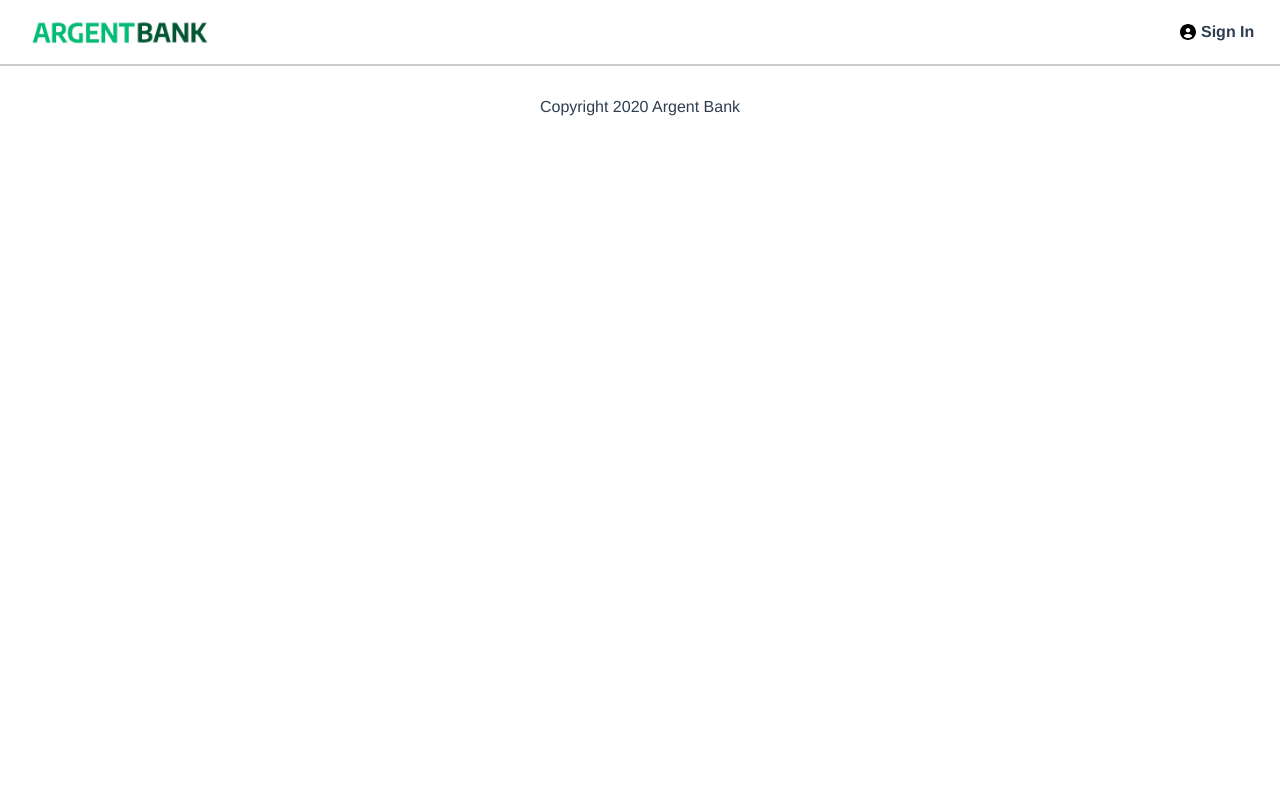
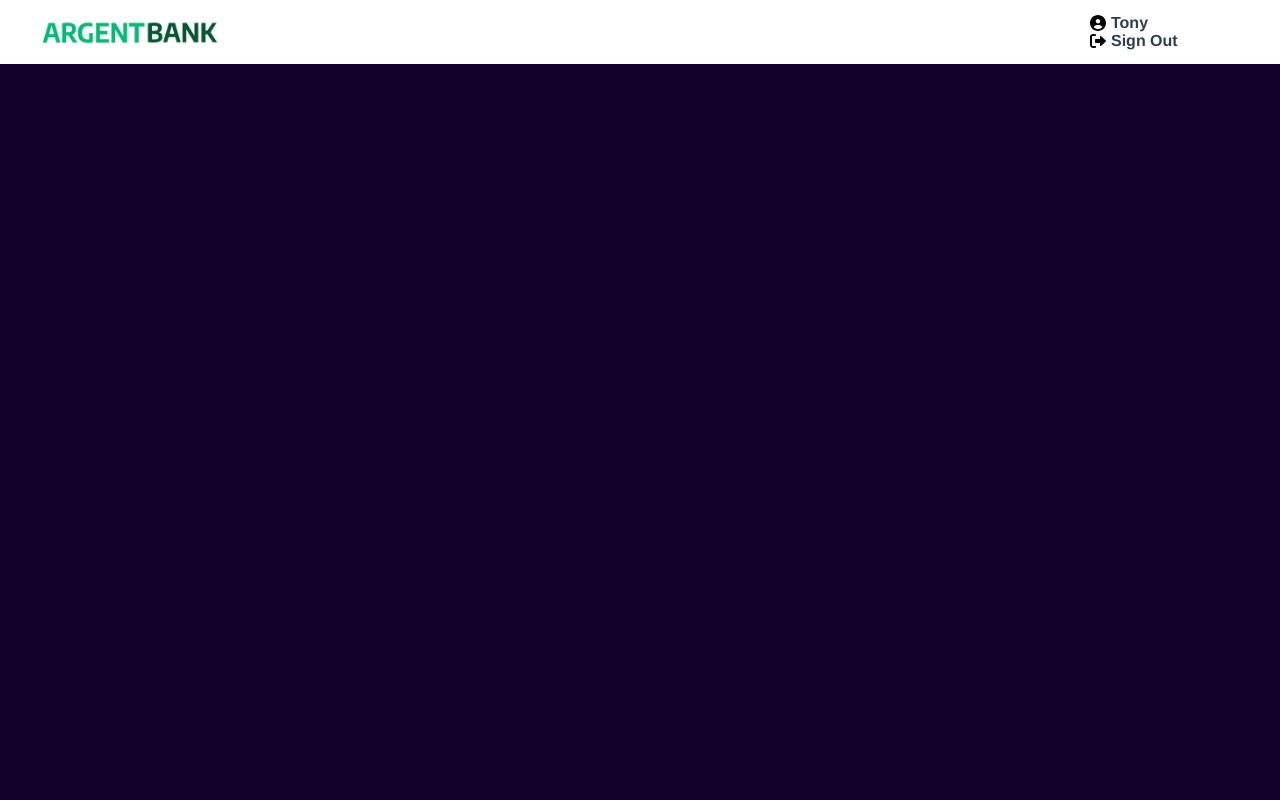
Before and after one commit to jimmylelievre/JimmyLelievre_13_11052022, a React (Create React App) app: page /user in a window 1280 px wide. Shown: the top 800 px of the page. Built offline with nearby package versions, Linux system fonts and the light colour scheme.

Commit message:
header for user connexion

```diff
--- a/src/App.js
+++ b/src/App.js
@@ -1,16 +1,16 @@
 import { BrowserRouter, Route, Routes } from "react-router-dom";
 import Footer from "./components/Footer";
-import Header from "./components/Header";
 import Home from "./pages/Home";
 import SignIn from "./pages/SignIn";
+import User from "./pages/User";
 
 function App() {
   return (
     <BrowserRouter>
-      <Header />
       <Routes>
         <Route path="/" element={<Home />}></Route>
         <Route path="/sign-in" element={<SignIn />}></Route>
+        <Route path="/user" element={<User />}></Route>
       </Routes>
       <Footer />
     </BrowserRouter>
--- a/src/components/Header.js
+++ b/src/components/Header.js
@@ -2,8 +2,9 @@ import React from "react";
 import logo from "../assets/img/argentBankLogo.png";
 import { NavLink } from "react-router-dom";
 import UserCircle from "./icons/UserCircle";
+import SignOut from "./icons/SignOut";
 
-const Header = () => {
+const Header = ({ user, name }) => {
   return (
     <div className="header">
       <nav className="main-nav">
@@ -12,11 +13,26 @@ const Header = () => {
         </NavLink>
 
         <ul>
-          <NavLink to="/sign-in">
-            {" "}
-            <UserCircle />
-            <li>Sign In</li>
-          </NavLink>
+          {user ? (
+            <div>
+              <NavLink to="/sign-in">
+                {" "}
+                <UserCircle />
+                <li>{name}</li>
+              </NavLink>
+              <NavLink to="/">
+                {" "}
+                <SignOut />
+                <li>Sign Out</li>
+              </NavLink>
+            </div>
+          ) : (
+            <NavLink to="/sign-in">
+              {" "}
+              <UserCircle />
+              <li>Sign In</li>
+            </NavLink>
+          )}
         </ul>
       </nav>
     </div>
--- /dev/null
+++ b/src/components/icons/SignOut.js
@@ -0,0 +1,11 @@
+import React from "react";
+
+const SignOut = () => {
+  return (
+    <svg xmlns="http://www.w3.org/2000/svg" width={16} viewBox="0 0 512 512">
+      <path d="M96 480h64C177.7 480 192 465.7 192 448S177.7 416 160 416H96c-17.67 0-32-14.33-32-32V128c0-17.67 14.33-32 32-32h64C177.7 96 192 81.67 192 64S177.7 32 160 32H96C42.98 32 0 74.98 0 128v256C0 437 42.98 480 96 480zM504.8 238.5l-144.1-136c-6.975-6.578-17.2-8.375-26-4.594c-8.803 3.797-14.51 12.47-14.51 22.05l-.0918 72l-128-.001c-17.69 0-32.02 14.33-32.02 32v64c0 17.67 14.34 32 32.02 32l128 .001l.0918 71.1c0 9.578 5.707 18.25 14.51 22.05c8.803 3.781 19.03 1.984 26-4.594l144.1-136C514.4 264.4 514.4 247.6 504.8 238.5z" />
+    </svg>
+  );
+};
+
+export default SignOut;
--- a/src/pages/Home.js
+++ b/src/pages/Home.js
@@ -5,10 +5,12 @@ import Footer from "../components/Footer";
 import iconChat from "../assets/img/icon-chat.png";
 import iconMoney from "../assets/img/icon-money.png";
 import iconSecurity from "../assets/img/icon-security.png";
+import Header from "../components/Header";
 
 const Home = () => {
   return (
     <div>
+      <Header />
       <Banner />
       <div className="features">
         <FeatureItem
--- a/src/pages/SignIn.js
+++ b/src/pages/SignIn.js
@@ -1,9 +1,11 @@
 import React from "react";
+import Header from "../components/Header";
 import SignInContent from "../components/SignInContent";
 
 const SignIn = () => {
   return (
     <div>
+      <Header />
       <SignInContent />
     </div>
   );
--- a/src/pages/User.js
+++ b/src/pages/User.js
@@ -0,0 +1,13 @@
+import React from "react";
+import Header from "../components/Header";
+
+const User = () => {
+  return (
+    <div>
+      <Header user="user" name="Tony" />
+      <div className="background-content"></div>
+    </div>
+  );
+};
+
+export default User;
--- a/src/styles/components/_featureItem.scss
+++ b/src/styles/components/_featureItem.scss
@@ -4,7 +4,6 @@
   flex: 1;
   padding: 2.5rem;
   align-items: center;
-  justify-content: center;
 
   img {
     width: 152px;
@@ -29,3 +28,8 @@
 .features {
   display: flex;
 }
+@media (max-width: 920px) {
+  .features {
+    flex-direction: column;
+  }
+}
--- a/src/styles/components/_header.scss
+++ b/src/styles/components/_header.scss
@@ -11,9 +11,11 @@
   }
   a {
     display: flex;
+    margin-left: 10px;
   }
   ul {
-    width: 80px;
+    width: 180px;
+    display: flex;
   }
   li {
     margin-left: 5px;
```
